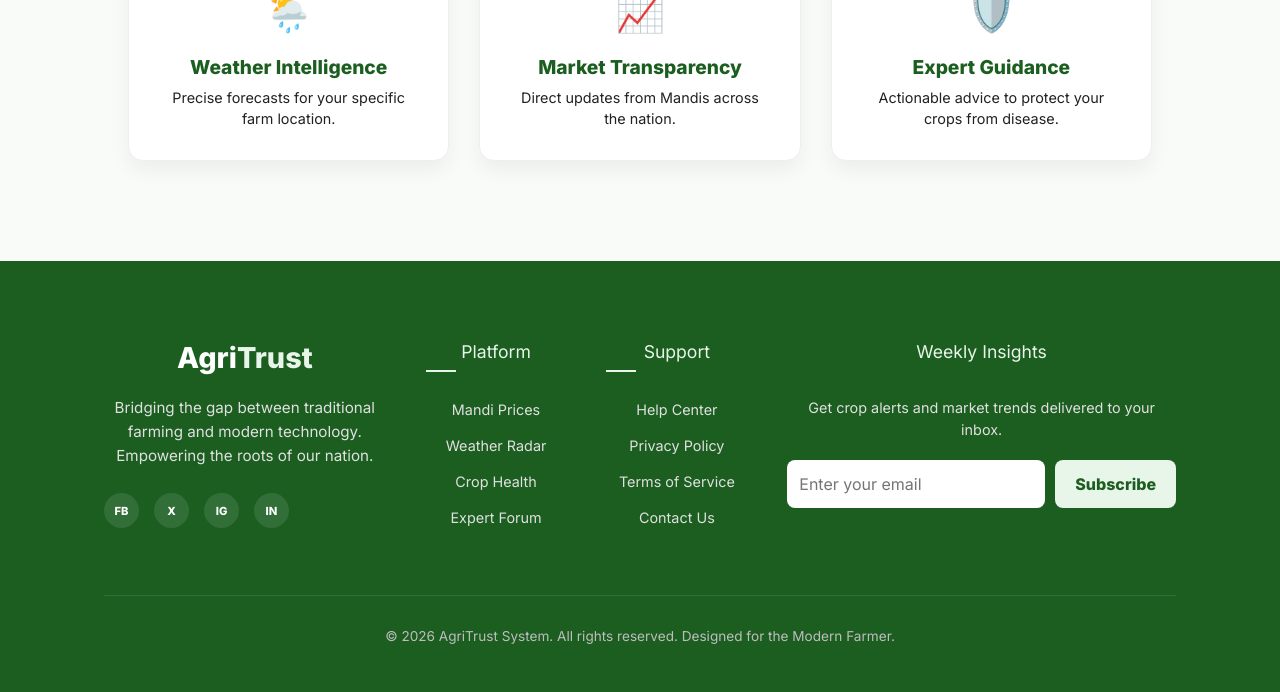
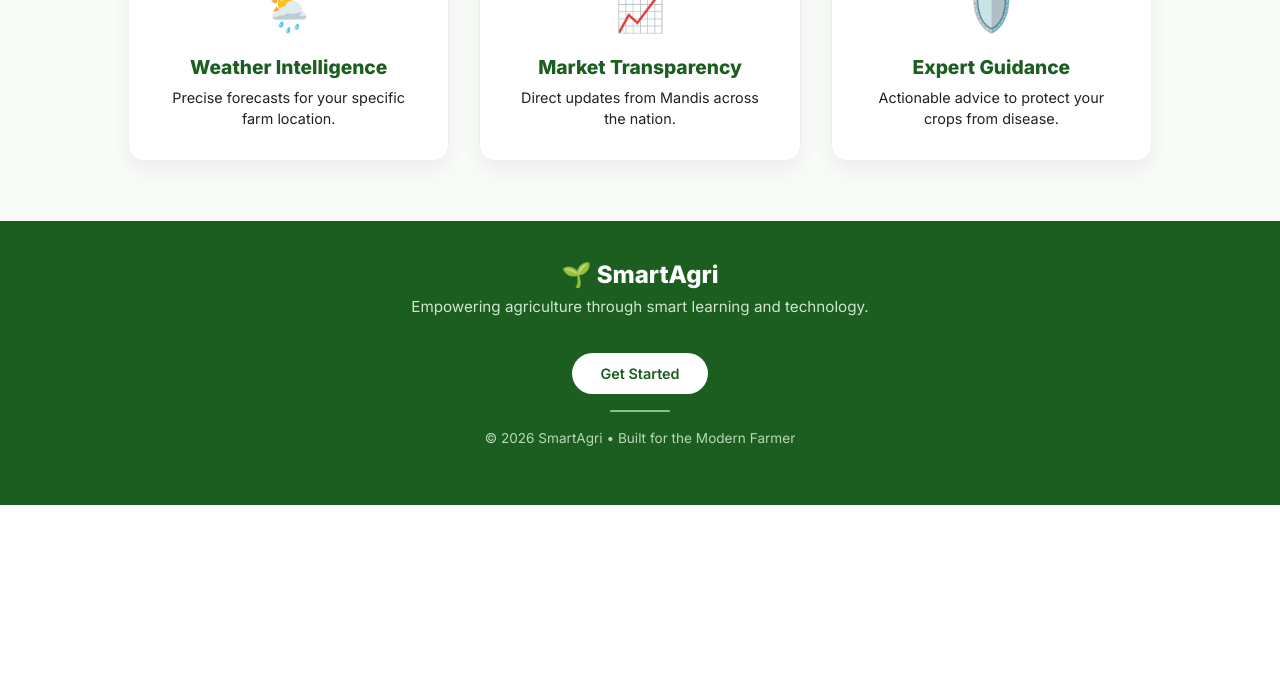
Before and after one commit to arnavvtt/SmartAgri-Portal, a Django app: template agri/templates/home.html in a window 1280 px wide. Shown: the part 673-1365 px from the top of the page. After the commit the page ends 1178 px from the top, so only its background shows below. Run offline with Django 3.2, Linux system fonts and the light colour scheme; the template is opened without the code that fills it, so the values that code supplies are empty.

Commit message:
Added register button in footer

```diff
--- a/agri/templates/home.html
+++ b/agri/templates/home.html
@@ -7,12 +7,12 @@
 {% block content %}
 
 <style>
-
     /* --- PAGE-SPECIFIC ORGANIC SYSTEM --- */
 
     :root {
 
-    --hero-bg: #F1F8E9; /* Very light mint for the hero section */
+        --hero-bg: #F1F8E9;
+        /* Very light mint for the hero section */
 
     }
 
@@ -64,7 +64,7 @@
 
         max-width: 650px;
 
-    box-shadow: 0 15px 35px rgba(0,0,0,0.1);
+        box-shadow: 0 15px 35px rgba(0, 0, 0, 0.1);
 
         backdrop-filter: blur(5px);
 
@@ -220,7 +220,7 @@
 
         text-align: center;
 
-    box-shadow: 0 10px 20px rgba(0,0,0,0.05);
+        box-shadow: 0 10px 20px rgba(0, 0, 0, 0.05);
 
         border: 1px solid #eee;
 
@@ -261,160 +261,90 @@
         margin: 0;
 
     }
-/* --- FOOTER STYLES --- */
-.organic-footer {
-    background-color: #1b5e20; /* Deep green to ground the page */
-    color: white;
-    padding: 80px 0 30px 0;
-    margin-top: 100px;
+
+    .footer-register-btn {
+        display: inline-block;
+        margin-top: 18px;
+        padding: 10px 28px;
+        background-color: #ffffff;
+        color: var(--primary-deep);
+        font-weight: 600;
+        font-size: 0.9rem;
+        border-radius: 50px;
+        text-decoration: none;
+        transition: all 0.3s ease;
     }
 
-.footer-container {
-    max-width: 1200px;
-    margin: 0 auto;
-    padding: 0 5%;
+    .footer-register-btn:hover {
+        background-color: var(--primary-light);
+        color: var(--primary-deep);
+        transform: translateY(-2px);
     }
 
-.footer-grid {
-    display: grid;
-    grid-template-columns: 2fr 1fr 1fr 2fr;
-    gap: 40px;
-    margin-bottom: 50px;
+
+    @media (max-width: 992px) {
+        .footer-container {
+            padding: 0 20px;
+            text-align: center;
         }
 
         .footer-logo {
-    font-size: 1.8rem;
-    font-weight: 800;
-    margin-bottom: 20px;
-    color: #fff;
+            font-size: 1.4rem;
         }
 
-.footer-logo span {
-    color: var(--primary-light, #C8E6C9);
-}
-
-.footer-brand p {
-    color: #e0e0e0;
-    line-height: 1.6;
+        .footer-text {
             font-size: 0.95rem;
-    margin-bottom: 25px;
-}
-
-.footer-links h4,
-.footer-newsletter h4 {
-    font-size: 1.1rem;
-    margin-bottom: 25px;
-    position: relative;
-    padding-bottom: 10px;
-}
-
-.footer-links h4::after {
-    content: '';
-    position: absolute;
-    left: 0;
-    bottom: 0;
-    width: 30px;
-    height: 2px;
-    background: var(--primary-light, #C8E6C9);
-}
-
-.footer-links ul {
-    list-style: none;
-    padding: 0;
-}
-
-.footer-links ul li {
-    margin-bottom: 12px;
-}
-
-.footer-links ul li a {
-    color: #e0e0e0;
-    text-decoration: none;
-    transition: 0.3s;
-    font-size: 0.9rem;
-}
-
-.footer-links ul li a:hover {
-    color: white;
-    padding-left: 5px;
-}
-
-.footer-newsletter p {
-    font-size: 0.9rem;
-    color: #e0e0e0;
-    margin-bottom: 20px;
-}
-
-.newsletter-form {
-    display: flex;
-    gap: 10px;
-}
-
-.newsletter-form input {
-    padding: 12px;
-    border-radius: 8px;
-    border: none;
-    flex: 1;
-}
-
-.newsletter-form button {
-    background-color: var(--primary-light, #C8E6C9);
-    color: #1b5e20;
-    border: none;
-    padding: 10px 20px;
-    border-radius: 8px;
-    font-weight: 700;
-    cursor: pointer;
-    transition: 0.3s;
-}
-
-.newsletter-form button:hover {
-    background-color: white;
-}
-
-.footer-bottom {
-    border-top: 1px solid rgba(255,255,255,0.1);
-    padding-top: 30px;
-    text-align: center;
-    font-size: 0.85rem;
-    color: #bdbdbd;
-}
-
-/* Social Icon Placeholders */
-.social-links {
-    display: flex;
-    gap: 15px;
-}
-
-.social-links a {
-    background: rgba(255,255,255,0.1);
-    width: 35px;
-    height: 35px;
-    display: flex;
-    align-items: center;
-    justify-content: center;
-    border-radius: 50%;
-    color: white;
-    text-decoration: none;
-    font-size: 0.7rem;
-    font-weight: bold;
-}
-
-/* Mobile Responsiveness for Footer */
-@media (max-width: 992px) {
-    .footer-grid {
-        grid-template-columns: 1fr 1fr;
         }
     }
 
-@media (max-width: 576px) {
-    .footer-grid {
-        grid-template-columns: 1fr;
+    /* Mobile Devices */
+    @media (max-width: 600px) {
+        .simple-footer {
+            padding: 50px 0 25px 0;
         }
-    .footer-newsletter .newsletter-form {
-        flex-direction: column;
+
+        .footer-logo {
+            font-size: 1.25rem;
+        }
+
+        .footer-text {
+            font-size: 0.9rem;
+            line-height: 1.6;
+            padding: 0 10px;
+        }
+
+        .footer-register-btn {
+            padding: 10px 22px;
+            font-size: 0.85rem;
+            margin-top: 15px;
+        }
+
+        .footer-divider {
+            margin: 25px auto;
+            width: 70%;
+        }
+
+        .footer-copy {
+            font-size: 0.8rem;
         }
     }
+
+    /* Very Small Screens */
+    @media (max-width: 400px) {
+        .footer-logo {
+            font-size: 1.1rem;
+        }
+
+        .footer-text {
+            font-size: 0.85rem;
+        }
+
+        .footer-register-btn {
+            width: 100%;
+            max-width: 240px;
+        }
+    }
+
 
 
 
@@ -422,9 +352,13 @@
 
     @media (max-width: 768px) {
 
-    .hero { padding: 40px 5%; }
+        .hero {
+            padding: 40px 5%;
+        }
 
-    .hero h1 { font-size: 2rem; }
+        .hero h1 {
+            font-size: 2rem;
+        }
 
         .trust-bar {
 
@@ -436,7 +370,9 @@
 
         }
 
-    .hero-buttons { flex-direction: column; }
+        .hero-buttons {
+            flex-direction: column;
+        }
 
     }
 </style>
@@ -451,7 +387,8 @@
 
             <p>
 
-                Empowering farmers with data-driven insights. From local weather alerts to real-time Mandi prices, we provide the tools you need to grow your harvest and your business.
+                Empowering farmers with data-driven insights. From local weather alerts to real-time Mandi prices, we
+                provide the tools you need to grow your harvest and your business.
 
             </p>
 
@@ -507,53 +444,25 @@
 
 </div>
 
-<footer class="organic-footer">
+<!-- ===== SIMPLE FOOTER START ===== -->
+<footer class="simple-footer">
     <div class="footer-container">
-        <div class="footer-grid">
-            <div class="footer-brand">
-                <h2 class="footer-logo">Agri<span>Trust</span></h2>
-                <p>Bridging the gap between traditional farming and modern technology. Empowering the roots of our nation.</p>
-                <div class="social-links">
-                    <a href="#" aria-label="Facebook">FB</a>
-                    <a href="#" aria-label="Twitter">X</a>
-                    <a href="#" aria-label="Instagram">IG</a>
-                    <a href="#" aria-label="LinkedIn">IN</a>
-                </div>
-            </div>
+        <h3 class="footer-logo">🌱 SmartAgri</h3>
 
-            <div class="footer-links">
-                <h4>Platform</h4>
-                <ul>
-                    <li><a href="#">Mandi Prices</a></li>
-                    <li><a href="#">Weather Radar</a></li>
-                    <li><a href="#">Crop Health</a></li>
-                    <li><a href="#">Expert Forum</a></li>
-                </ul>
-            </div>
+        <p class="footer-text">
+            Empowering agriculture through smart learning and technology.
+        </p>
 
-            <div class="footer-links">
-                <h4>Support</h4>
-                <ul>
-                    <li><a href="#">Help Center</a></li>
-                    <li><a href="#">Privacy Policy</a></li>
-                    <li><a href="#">Terms of Service</a></li>
-                    <li><a href="#">Contact Us</a></li>
-                </ul>
-            </div>
+        <!-- Register Button -->
+        <a href="{% url 'register' %}" class="footer-register-btn">
+            Get Started
+        </a>
 
-            <div class="footer-newsletter">
-                <h4>Weekly Insights</h4>
-                <p>Get crop alerts and market trends delivered to your inbox.</p>
-                <form class="newsletter-form">
-                    <input type="email" placeholder="Enter your email">
-                    <button type="submit">Subscribe</button>
-                </form>
-            </div>
-        </div>
+        <div class="footer-divider"></div>
 
-        <div class="footer-bottom">
-            <p>&copy; 2026 AgriTrust System. All rights reserved. Designed for the Modern Farmer.</p>
-        </div>
+        <p class="footer-copy">
+            © 2026 SmartAgri • Built for the Modern Farmer
+        </p>
     </div>
 </footer>
 
```
Lines whose indentation alone changed are shown as unchanged.
